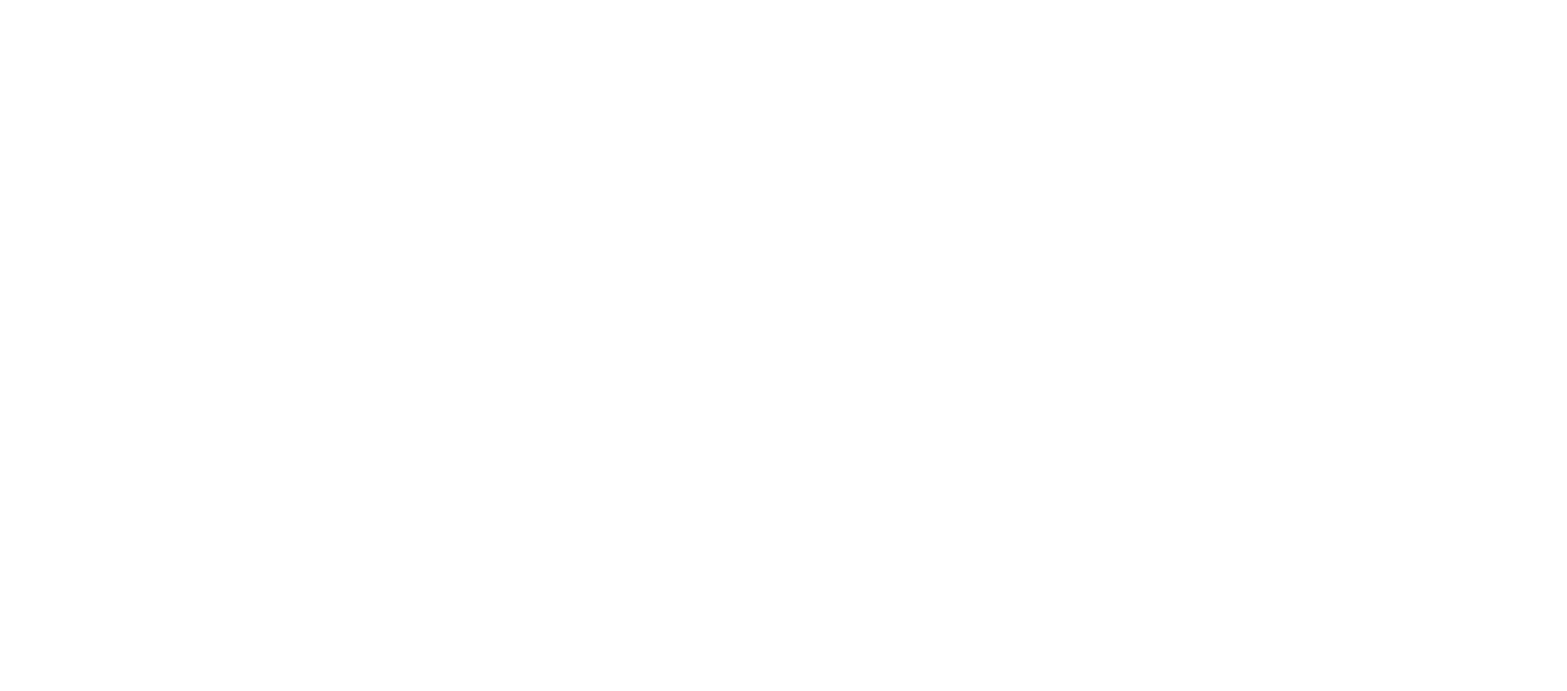
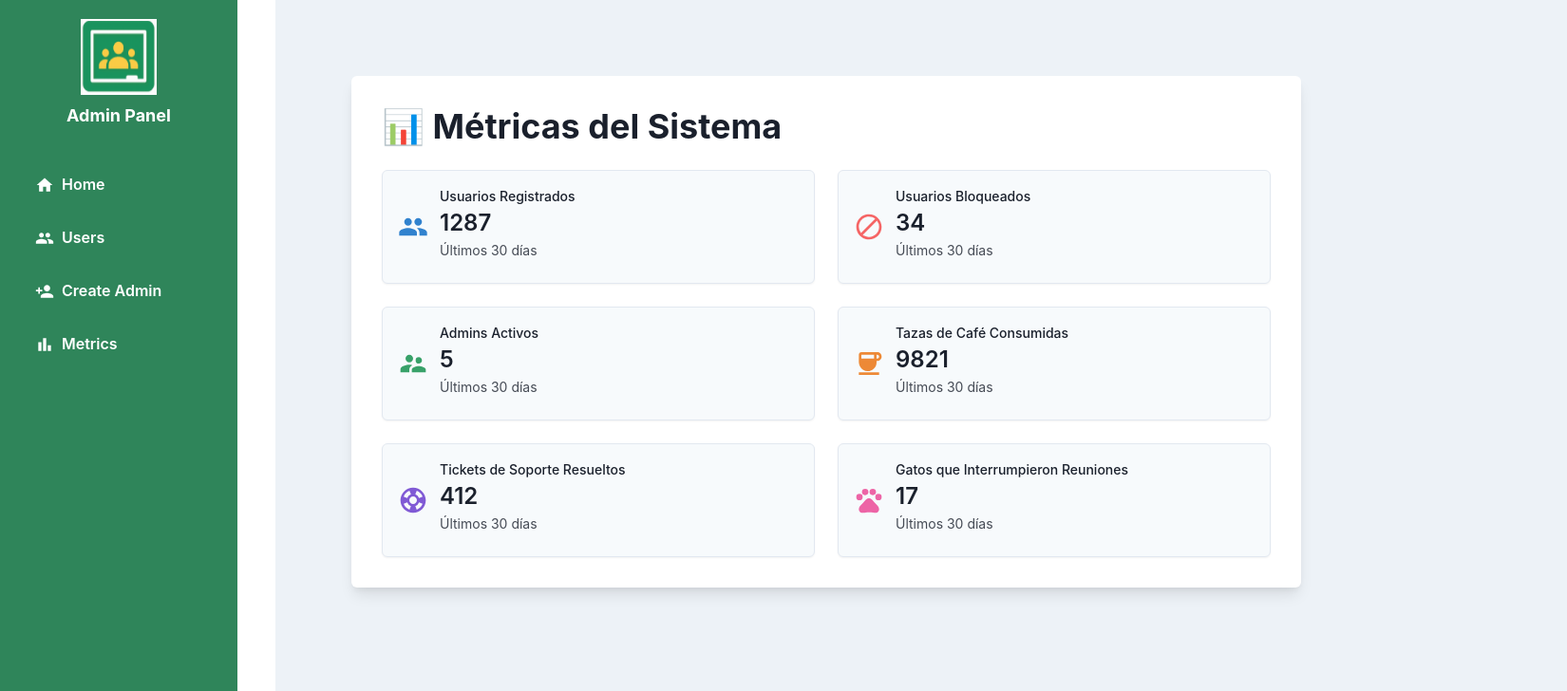
Before and after one commit to ClassConnect-2025C1/Classconnect-BackOffice-FrontEnd, a React (Vite) app in the folder backoffice/: page /metrics in a window 1280 px wide. Before the commit this address had no page. Shown: the top 728 px of the page at 95% size, 1650 px wide, since content can reach past the window. Built offline with nearby package versions, Linux system fonts and the light colour scheme.

Commit message:
Refactor menu and screens

```diff
--- a/backoffice/package.json
+++ b/backoffice/package.json
@@ -5,7 +5,7 @@
   "type": "module",
   "scripts": {
     "dev": "vite",
-    "build": "tsc -b && vite build",
+    "build": "vite build",
     "lint": "eslint .",
     "preview": "vite preview"
   },
--- a/backoffice/src/App.tsx
+++ b/backoffice/src/App.tsx
@@ -3,6 +3,7 @@
 import Login from "./pages/Login";
 import Register from "./pages/Register";
 import UserAdmin from "./pages/UserAdmin";
+import Metrics from "./pages/Metrics";
 import LayoutWithSidebar from "./components/LayoutWithSidebar";
 
 export default function App() {
@@ -10,7 +11,10 @@
     <BrowserRouter>
       <Routes>
         <Route path="/" element={<Navigate to="/login" />} />
-        <Route path="/login" element={<Login onSubmit={(data) => console.log(data)} />} />
+        <Route
+          path="/login"
+          element={<Login onSubmit={(data) => console.log(data)} />}
+        />
 
         {/* Layout con sidebar */}
         <Route path="/" element={<LayoutWithSidebar />}>
@@ -20,6 +24,7 @@
             element={<Register onSubmit={(data) => console.log(data)} />}
           />
           <Route path="user-admin" element={<UserAdmin />} />
+          <Route path="metrics" element={<Metrics />} />
           {/* Más rutas protegidas con sidebar acá */}
         </Route>
       </Routes>
--- a/backoffice/src/pages/Login.tsx
+++ b/backoffice/src/pages/Login.tsx
@@ -12,7 +12,7 @@
   FormErrorMessage,
   Flex,
 } from "@chakra-ui/react";
-
+import logo from "../assets/logo.png";
 import { useNavigate } from "react-router-dom";
 interface LoginFormProps {
   onSubmit: (data: { email: string; password: string }) => void;
@@ -58,7 +58,7 @@
       <Box w="600px" bg="white" p={10} borderRadius="lg" boxShadow="xl">
         <Flex justify="center" mb={6}>
           <Image
-            src="../assets/logo.png"
+            src={logo}
             alt="Logo"
             boxSize="120px"
             objectFit="contain"
@@ -122,7 +122,7 @@
             </FormControl>
 
             <Button
-              onClick={() => navigate("/user-admin")}
+              onClick={() => navigate("/home")}
               colorScheme="green"
               size="lg"
               width="full"
--- /dev/null
+++ b/backoffice/src/pages/Metrics.tsx
@@ -0,0 +1,67 @@
+import React from "react";
+import {
+  Box,
+  Flex,
+  Heading,
+  SimpleGrid,
+  Stat,
+  StatLabel,
+  StatNumber,
+  StatHelpText,
+  Icon,
+} from "@chakra-ui/react";
+import {
+  MdBlock,
+  MdGroup,
+  MdSupervisorAccount,
+  MdCoffee,
+  MdSupport,
+  MdPets,
+} from "react-icons/md";
+
+const MetricsScreen: React.FC = () => {
+  return (
+    <Flex minH="100vh" w="100vw" align="flex-start" justify="flex-start" bg="gray.100" p={10}>
+      <Box bg="white" borderRadius="md" boxShadow="lg" p={8} w="full" maxW="1000px">
+        <Heading mb={6}>📊 Métricas del Sistema</Heading>
+        <SimpleGrid columns={{ base: 1, md: 2 }} spacing={6}>
+          <MetricCard label="Usuarios Registrados" value={1287} icon={MdGroup} color="blue.500" />
+          <MetricCard label="Usuarios Bloqueados" value={34} icon={MdBlock} color="red.400" />
+          <MetricCard label="Admins Activos" value={5} icon={MdSupervisorAccount} color="green.500" />
+          <MetricCard label="Tazas de Café Consumidas" value={9821} icon={MdCoffee} color="orange.400" />
+          <MetricCard label="Tickets de Soporte Resueltos" value={412} icon={MdSupport} color="purple.500" />
+          <MetricCard label="Gatos que Interrumpieron Reuniones" value={17} icon={MdPets} color="pink.400" />
+        </SimpleGrid>
+      </Box>
+    </Flex>
+  );
+};
+
+interface MetricCardProps {
+  label: string;
+  value: number;
+  icon: React.ElementType;
+  color: string;
+}
+
+const MetricCard: React.FC<MetricCardProps> = ({ label, value, icon, color }) => (
+  <Stat
+    p={4}
+    borderWidth="1px"
+    borderRadius="md"
+    bg="gray.50"
+    boxShadow="sm"
+    _hover={{ boxShadow: "md" }}
+  >
+    <Flex align="center" gap={3}>
+      <Icon as={icon} w={8} h={8} color={color} />
+      <Box>
+        <StatLabel>{label}</StatLabel>
+        <StatNumber>{value}</StatNumber>
+        <StatHelpText>Últimos 30 días</StatHelpText>
+      </Box>
+    </Flex>
+  </Stat>
+);
+
+export default MetricsScreen;
--- a/backoffice/src/pages/Register.tsx
+++ b/backoffice/src/pages/Register.tsx
@@ -51,7 +51,7 @@
   };
 
   return (
-    <Flex minH="100vh" w="100vw" align="center" justify="center" bg="gray.100">
+    <Flex minH="90vh" w="75vw" align="center" justify="center" bg="gray.100">
       <Box w="600px" bg="white" p={10} borderRadius="lg" boxShadow="xl">
         <Heading size="lg" textAlign="center" mb={2}>
           Register
--- a/backoffice/src/pages/UserAdmin.tsx
+++ b/backoffice/src/pages/UserAdmin.tsx
@@ -12,8 +12,6 @@
   useToast,
   Flex,
 } from "@chakra-ui/react";
-
-import Sidebar from "../components/Sidebar";
 
 interface User {
   id: number;
@@ -48,9 +46,16 @@
   };
 
   return (
-    <Flex>
-      <Sidebar />
-      <Box ml="250px" p={10} minH="100vh" bg="gray.50" w="full">
+    <Flex minH="100vh" w="100vw" align="centlr" justify="flex-start" bg="gray.100">
+      <Box
+        p={10}
+        minH="100vh"
+        bg="gray.50"
+        w="full"
+        maxW="1000px"
+        borderRadius="md"
+        boxShadow="lg"
+      >
         <Heading mb={6}>Administración de Usuarios</Heading>
         <Table variant="simple" bg="white" borderRadius="md" boxShadow="md">
           <Thead bg="gray.100">
```
Also changed, not shown: backoffice/src/pages/Home.tsx (+9 -1 lines).
